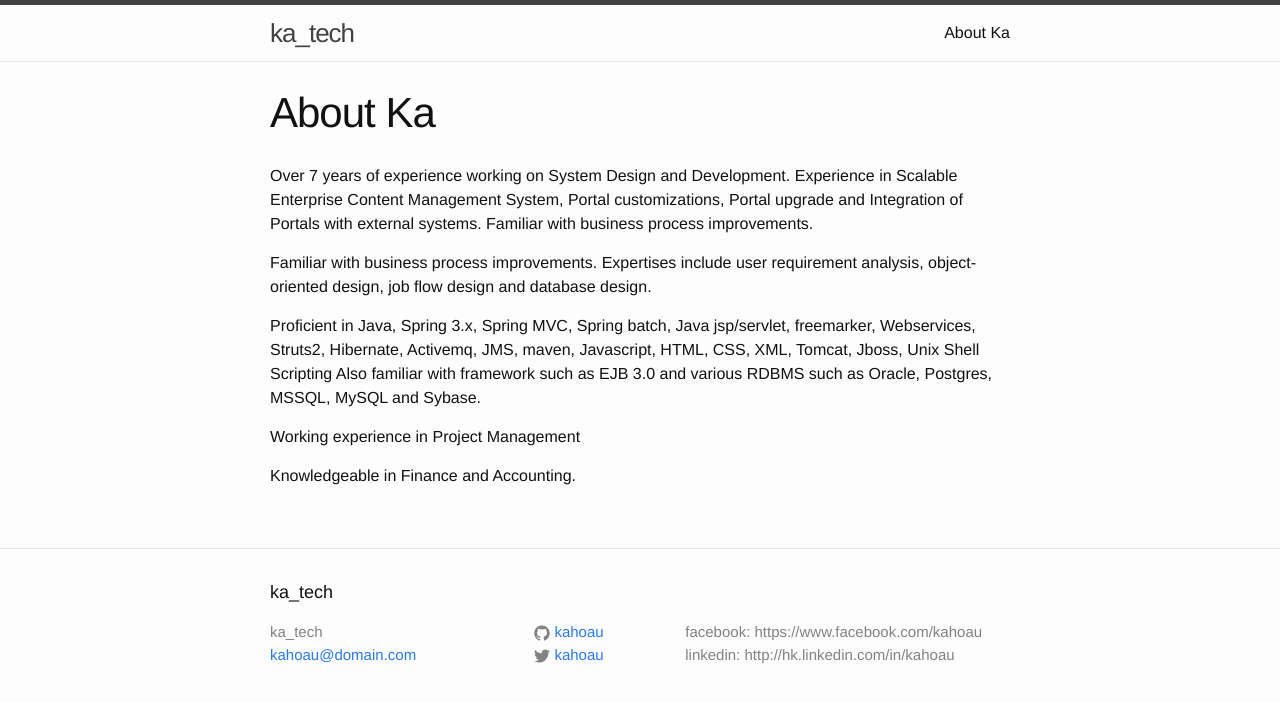
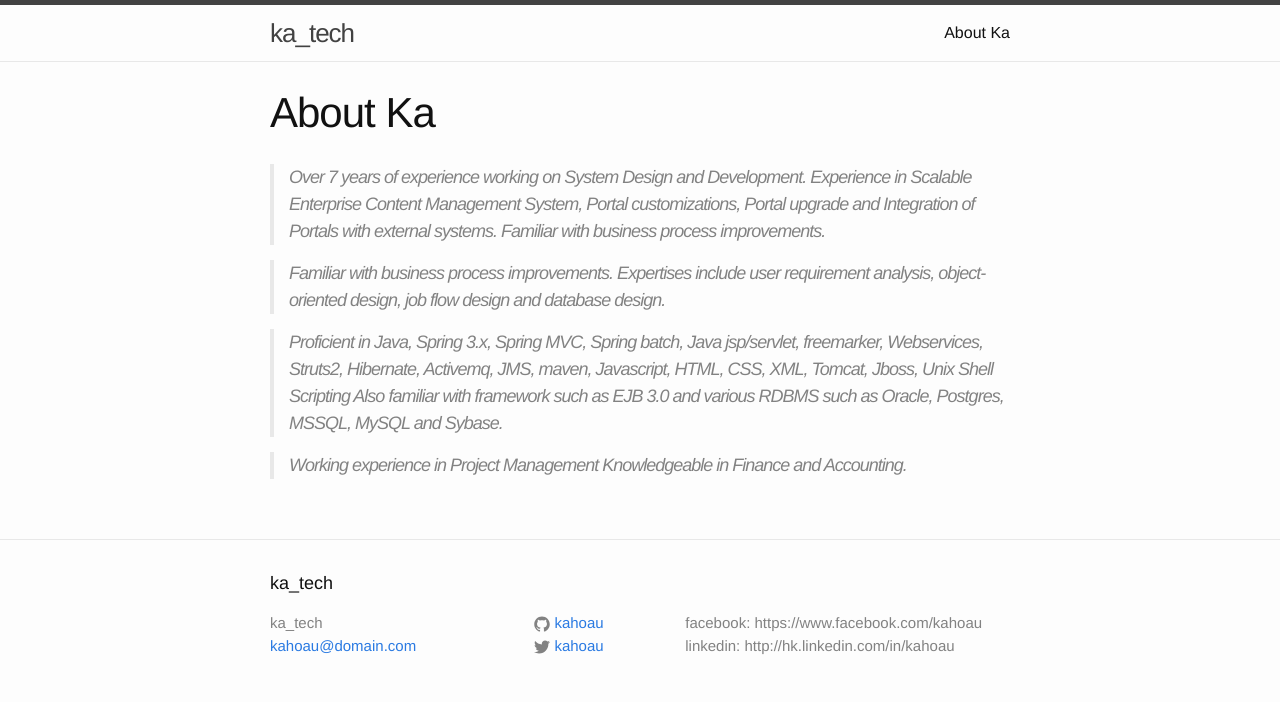
Before and after one commit to kahoau/kahoau.github.io, a Jekyll site: the page built from about.md, in a window 1280 px wide. Shown: the top 702 px of the page. Built offline with Jekyll 4.4.1, drawn with Linux system fonts in a browser that asks for light colours.

Commit message:
site changes

```diff
--- a/_posts/2014-09-22-github-jekyll.markdown
+++ b/_posts/2014-09-22-github-jekyll.markdown
@@ -16,7 +16,7 @@ Jekyll quick start guide and generator
 * [jekyll quickstart](http://jekyllrb.com/docs/quickstart/)
 
 
-**Simple Jekyll local testing (to start up localhost:4040)**
+Simple Jekyll local testing (to start up localhost:4040)
 
 * `jekyll build`
 * `jekyll build --watch`
--- a/about.md
+++ b/about.md
@@ -5,16 +5,15 @@ permalink: /about/
 ---
 
 
-Over 7 years of experience working on System Design and Development.
+> Over 7 years of experience working on System Design and Development.
 Experience in Scalable Enterprise Content Management System, Portal customizations, Portal upgrade and Integration of Portals with external systems.
 Familiar with business process improvements.
 
-Familiar with business process improvements.
+> Familiar with business process improvements.
 Expertises include user requirement analysis, object-oriented design, job flow design and database design.
 
-Proficient in Java, Spring 3.x, Spring MVC, Spring batch, Java jsp/servlet, freemarker, Webservices, Struts2, Hibernate, Activemq, JMS, maven, Javascript, HTML, CSS, XML, Tomcat, Jboss, Unix Shell Scripting
+> Proficient in Java, Spring 3.x, Spring MVC, Spring batch, Java jsp/servlet, freemarker, Webservices, Struts2, Hibernate, Activemq, JMS, maven, Javascript, HTML, CSS, XML, Tomcat, Jboss, Unix Shell Scripting
 Also familiar with framework such as EJB 3.0 and various RDBMS such as Oracle, Postgres, MSSQL, MySQL and Sybase.
 
-Working experience in Project Management
-
+> Working experience in Project Management
 Knowledgeable in Finance and Accounting.
```
